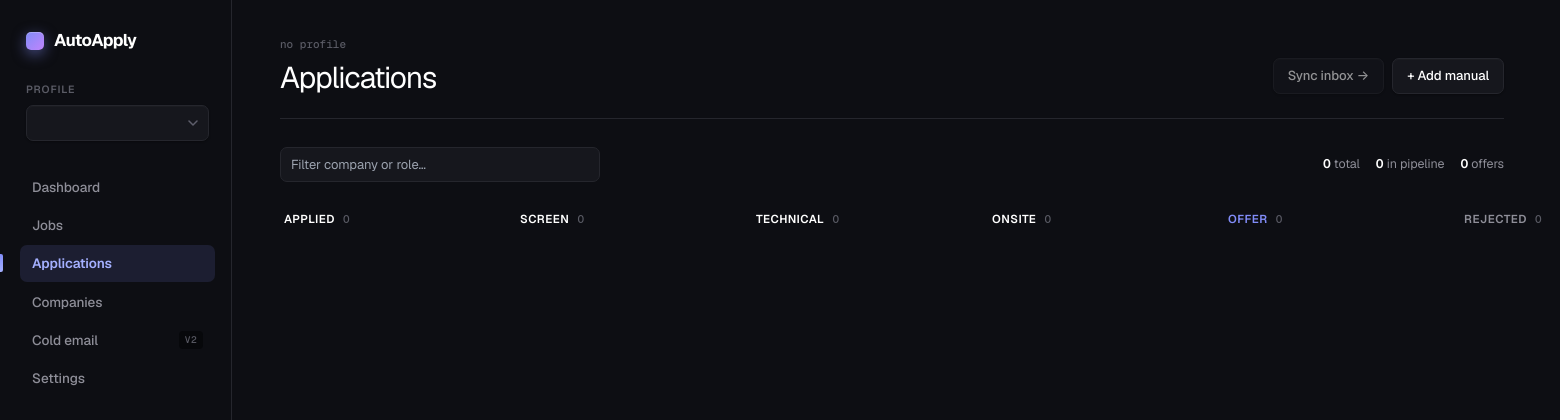
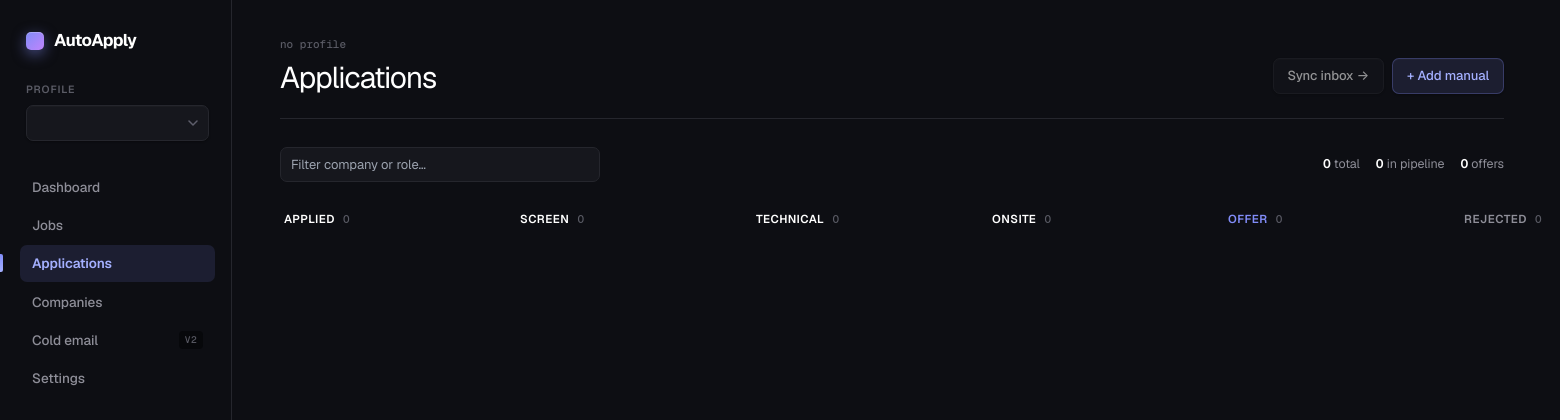
Before and after one commit to afeef-allahbaksh/AutoApply, a FastAPI app: page /applications in a window 1560 px wide; the page is wider, and only the part inside the window is pictured. Shown: the top 420 px of that part. Run offline with FastAPI, Linux system fonts and the light colour scheme; lists and menus that the app fills with data are empty; some libraries are stand-ins or nearby versions.

Commit message:
add btn-secondary for indigo-tinted add manual that pairs with the primary sync inbox

```diff
--- a/src/ui/templates/applications.html
+++ b/src/ui/templates/applications.html
@@ -25,7 +25,7 @@
     <a href="/settings" class="btn-ghost" title="Connect your inbox in Settings to enable sync"
        style="opacity: 0.55;">Sync inbox →</a>
   {% endif %}
-  <button class="btn-ghost"
+  <button class="btn-secondary"
           type="button"
           onclick="document.getElementById('manual-add').style.display='block'; this.style.display='none'; document.querySelector('#manual-add input[name=company]').focus(); return false;">+ Add manual</button>
 </div>
@@ -321,7 +321,7 @@
   <form hx-post="/applications"
         hx-target="#kanban-grid"
         hx-swap="outerHTML"
-        hx-on::after-request="this.reset(); document.getElementById('manual-add').style.display='none'; document.querySelector('header.page-head button.btn-ghost').style.display='inline-flex';"
+        hx-on::after-request="this.reset(); document.getElementById('manual-add').style.display='none'; document.querySelector('header.page-head button.btn-secondary').style.display='inline-flex';"
         style="display: grid; grid-template-columns: repeat(4, minmax(0, 1fr)); gap: 0.75rem; align-items: end;">
     <div>
       <div class="section-label" style="margin-bottom: 0.25rem;">Company</div>
@@ -354,7 +354,7 @@
     <div style="grid-column: span 4; display: flex; gap: 0.5rem; justify-content: flex-end;">
       <button type="button"
               class="btn-ghost"
-              onclick="document.getElementById('manual-add').style.display='none'; document.querySelector('header.page-head button.btn-ghost').style.display='inline-flex';">Cancel</button>
+              onclick="document.getElementById('manual-add').style.display='none'; document.querySelector('header.page-head button.btn-secondary').style.display='inline-flex';">Cancel</button>
       <button type="submit" class="btn-primary">Save</button>
     </div>
   </form>
--- a/src/ui/templates/base.html
+++ b/src/ui/templates/base.html
@@ -296,6 +296,43 @@
     }
     .btn-ghost:active { transform: translateY(0); box-shadow: var(--shadow-subtle); }
 
+    /* Secondary — indigo-tinted, less heavy than primary. Use for actions
+       that should read as accent-colored but not compete with the primary
+       action for visual weight (e.g. "Add manual" next to "Sync inbox"). */
+    .btn-secondary {
+      display: inline-flex; align-items: center; gap: 0.5rem;
+      background: var(--accent-tint);
+      color: var(--accent-hover);
+      border: 1px solid rgba(129, 140, 248, 0.28);
+      border-radius: var(--radius-sm);
+      padding: 0.4375rem 0.875rem;
+      font-family: inherit;
+      font-size: 13px;
+      font-weight: 500;
+      letter-spacing: -0.005em;
+      cursor: pointer;
+      box-shadow: var(--shadow-subtle);
+      transition: background var(--duration-fast) var(--ease),
+                  border-color var(--duration-fast) var(--ease),
+                  transform var(--duration-fast) var(--ease),
+                  box-shadow var(--duration-fast) var(--ease);
+    }
+    .btn-secondary:hover {
+      background: rgba(129, 140, 248, 0.2);
+      border-color: var(--accent);
+      transform: translateY(-1px);
+      box-shadow: 0 4px 12px -2px var(--accent-glow);
+    }
+    .btn-secondary:active {
+      transform: translateY(0);
+      box-shadow: var(--shadow-subtle);
+    }
+    .btn-secondary.btn-sm {
+      padding: 0.3125rem 0.625rem;
+      font-size: 12px;
+      gap: 0.375rem;
+    }
+
     /* Smaller size modifier — used for inline actions on kanban cards,
        proposal queue, and edit forms. Preserves all transitions/effects. */
     .btn-primary.btn-sm,
```
